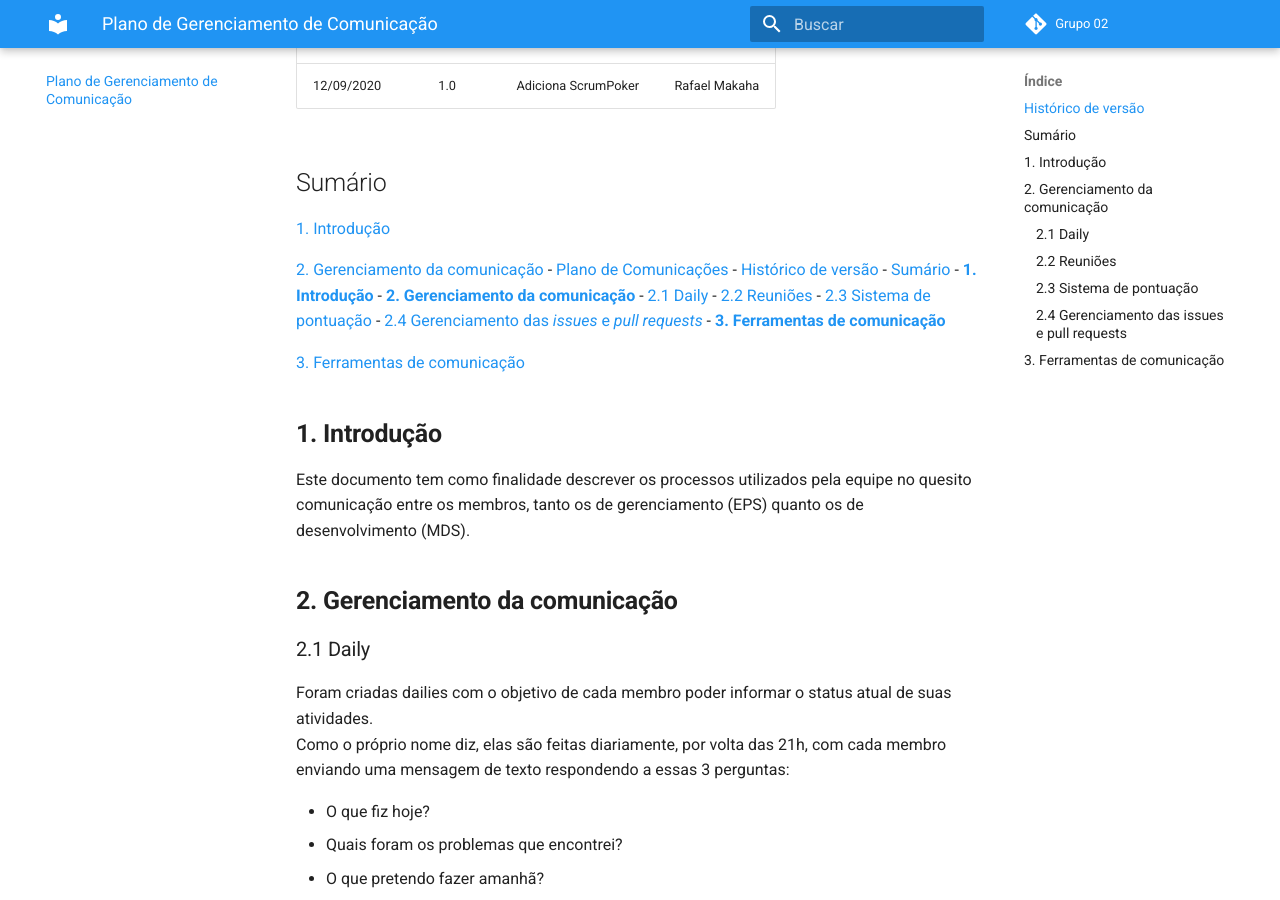
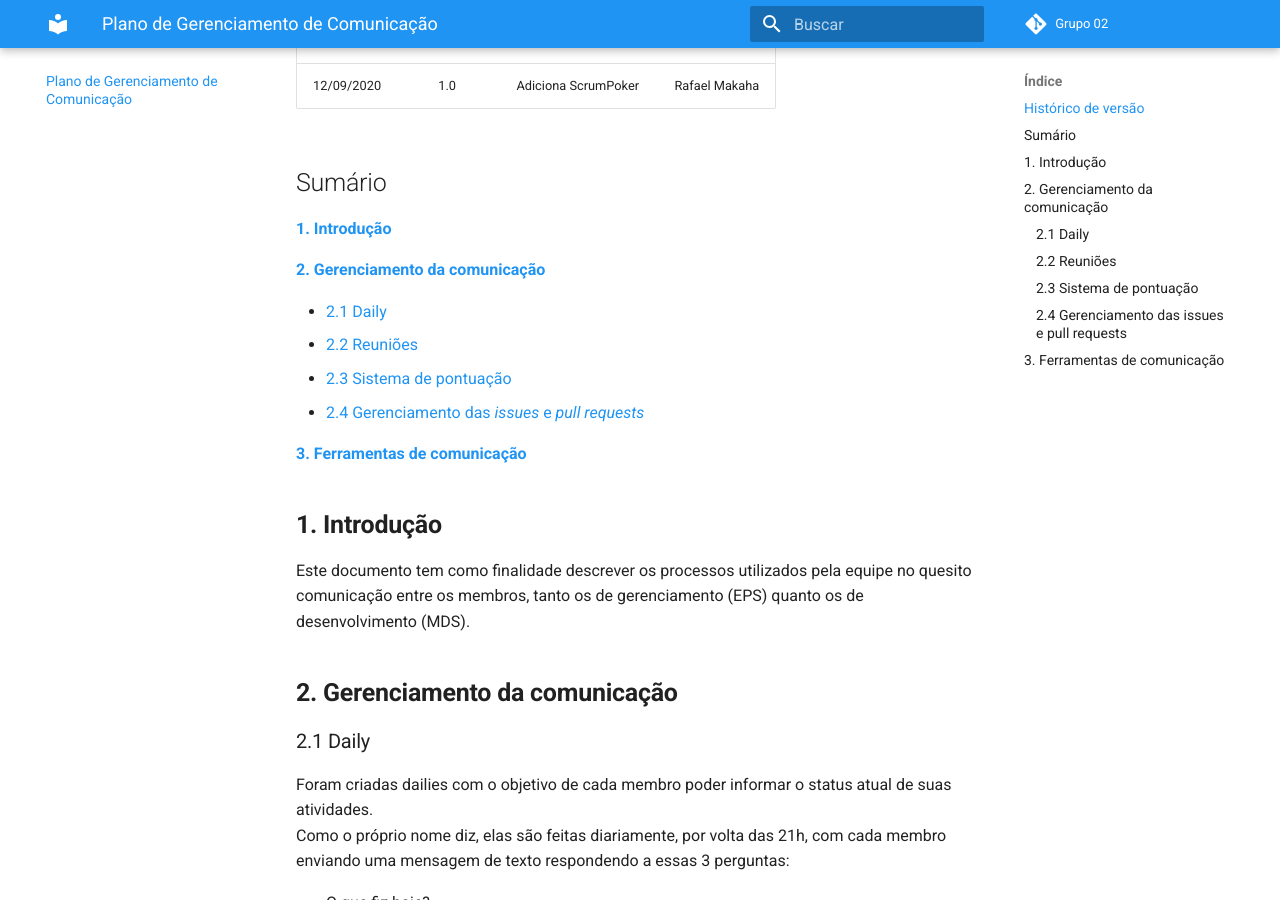
Before and after one commit to fga-eps-mds/2020.1-GaiaDex-wiki, an MkDocs documentation site: the page built from docs/communication_plan/communication_plan.md, in a window 1280 px wide and 900 px high, scrolled down 307 px. Built offline with MkDocs 1.6.1 and Material for MkDocs 9.7.7, drawn with Linux system fonts in a browser that asks for light colours; comment, search, counter and statistics services are not loaded; old or Windows-style settings are respelled for this version of MkDocs.

Commit message:
Update communication_plan.md

```diff
--- a/docs/communication_plan/communication_plan.md
+++ b/docs/communication_plan/communication_plan.md
@@ -9,21 +9,17 @@
 
 ## Sumário
 
-[1. Introdução](#1-introdução)
 
-[2. Gerenciamento da comunicação](#2-gerenciamento-da-comunicação)
-- [Plano de Comunicações](#plano-de-comunicações)
-  - [Histórico de versão](#histórico-de-versão)
-  - [Sumário](#sumário)
-  - [**1. Introdução**](#1-introdução)
-  - [**2. Gerenciamento da comunicação**](#2-gerenciamento-da-comunicação)
-    - [2.1 Daily](#21-daily)
-    - [2.2 Reuniões](#22-reuniões)
-    - [2.3 Sistema de pontuação](#23-sistema-de-pontuação)
-    - [2.4 Gerenciamento das *issues* e *pull requests*](#24-gerenciamento-das-issues-e-pull-requests)
-  - [**3. Ferramentas de comunicação**](#3-ferramentas-de-comunicação)
+  [**1. Introdução**](#1-introdução)
 
-[3. Ferramentas de comunicação](#3-ferramentas-de-comunicação)
+  [**2. Gerenciamento da comunicação**](#2-gerenciamento-da-comunicação)
+
+   * [2.1 Daily](#21-daily)
+   * [2.2 Reuniões](#22-reuniões)
+   * [2.3 Sistema de pontuação](#23-sistema-de-pontuação)
+   * [2.4 Gerenciamento das *issues* e *pull requests*](#24-gerenciamento-das-issues-e-pull-requests)
+
+  [**3. Ferramentas de comunicação**](#3-ferramentas-de-comunicação)
 
 ## **1. Introdução**
 
```
